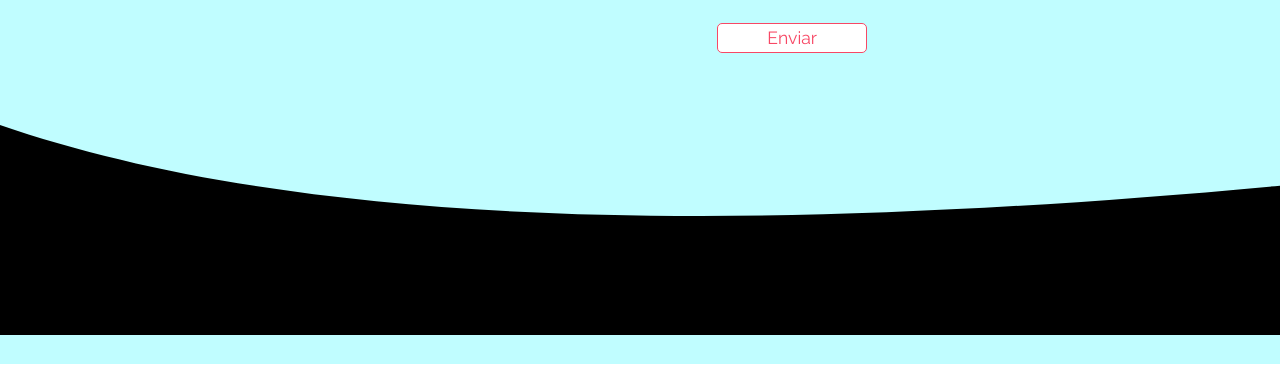
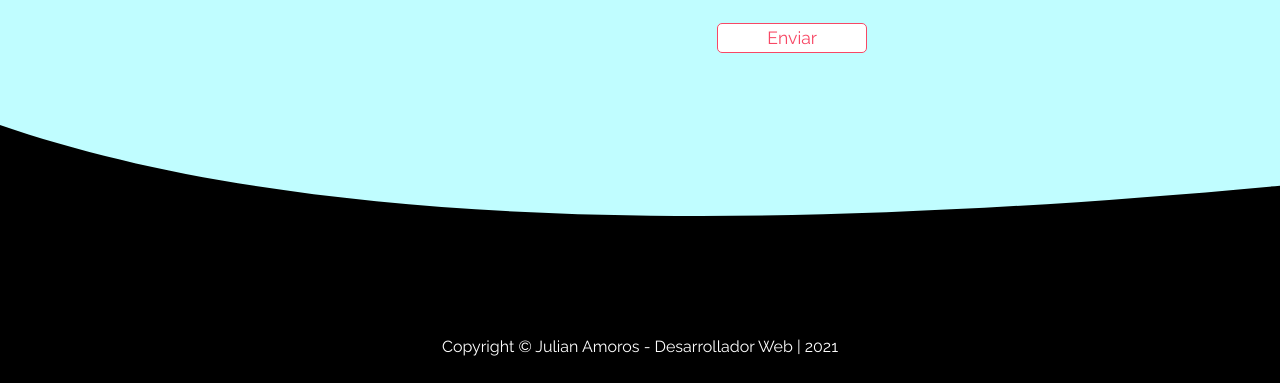
Before and after one commit to AmorosJulian/portfolio, a website: page index.html in a window 1280 px wide. Shown: the part 3957-4340 px from the top of the page. Drawn offline with nearby package versions, Linux system fonts and the light colour scheme.

Commit message:
agrego copyright y modifico mediaqueries de section about

```diff
--- a/index.html
+++ b/index.html
@@ -225,7 +225,6 @@
         </section>
         <div class="card-group container">
             <div class="card">
-                <!-- <img src="./src/multimedia/imagenes/pascal.png" class="card-img-top w-25" alt="..."> -->
                 <div class="card-body text-center">
                     <p class="card-text">“Fue un verdadero placer trabajar con Julián y estamos deseando volver a
                         trabajar
@@ -237,7 +236,6 @@
                 </div>
             </div>
             <div class="card">
-                <!-- <img src="./src/multimedia/imagenes/Sin título-1.png" class="card-img-top w-25" alt="..."> -->
                 <div class="card-body">
                     <p class="card-text text-center">"Julián es un comunicador claro, con la tenacidad y la confianza
                         para solucionar
@@ -321,6 +319,9 @@
                     </svg>
                 </div>
             </div>
+            <div class="copyright" >
+                <p class="text-center">Copyright © Julian Amoros - Desarrollador Web | 2021</p>
+            </div>
         </section>
     </footer>
 
--- a/scss/components/_footer.scss
+++ b/scss/components/_footer.scss
@@ -2,7 +2,7 @@
 .bg-contact {
     background-color: nth($color, 6 );
     width: 100%;
-    height: 110vh;
+    height: 100%;
 
     .container-form {
         margin-top: 6rem;
@@ -94,12 +94,13 @@
         transition: transform .3s ease;
     }
 
+    .copyright {
+        background-color: black;
+        height: 3rem;
+
+        p {
+            color: white;
+        }
+    }
 
 }
-
-// COPYRIGHT
-.copyright {
-    width: 100vw;
-    height: 10vh;
-    color: nth($color, 9 );
-}
--- a/scss/components/_mediaQuerys.scss
+++ b/scss/components/_mediaQuerys.scss
@@ -13,7 +13,7 @@
                 div {
                         .im-julian { font-size: 2.5rem !important; }
                         .un-placer-conocerte { font-size: 1.5rem !important; }
-                        p { font-size: 1rem !important; }
+                        p { font-size: 2rem !important; }
                 }
         }
 
@@ -56,6 +56,7 @@
                         }
 
                         .w-form { width: 80%; padding-top: 1rem; height: 70vh; }
+
                 }
         }
     }
```
Also changed, not shown: css/style.css, 1 other file.
